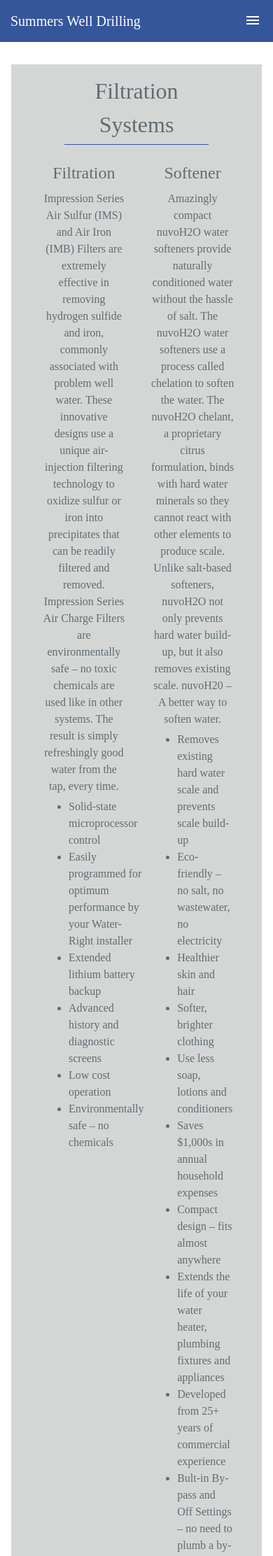
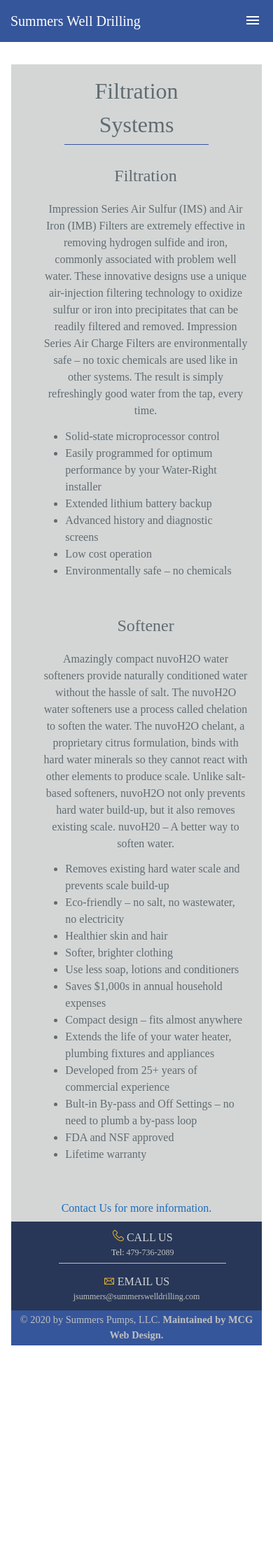
Before and after one commit to jamess999888/SummersPumps, a Jekyll site: the page built from filtrationSystems.md, in a window 390 px wide. Shown: the top 2224 px of the page at 70% size. Built offline with Jekyll 4.4.1, drawn with Linux system fonts in a browser that asks for light colours; our own code applies the rules of GitHub Pages for plain Markdown files; after the commit the page ends 1955 px from its top, so only the background shows below that.

Commit message:
fixing responsive styling

```diff
--- a/css/style.css
+++ b/css/style.css
@@ -1321,15 +1321,6 @@
     text-decoration: none;
 }
 
-
-/* #filtrationSystems .left {
-    display: inline-block;
-    padding: 2% 2% 21% 2%;
-    margin: 0 2%;
-    vertical-align: middle;
-    text-decoration: none;
-} */
-
 #filtrationSystems ul {
     display: inline-block;
     text-align: left;
@@ -1438,4 +1429,9 @@
     .collapsible-list {
         padding: 2% 0;
     }
+    #filtrationSystems .outerList {
+        display: block;
+        padding: 2% 5%;
+        width: 100%;
+    }
 }
```
